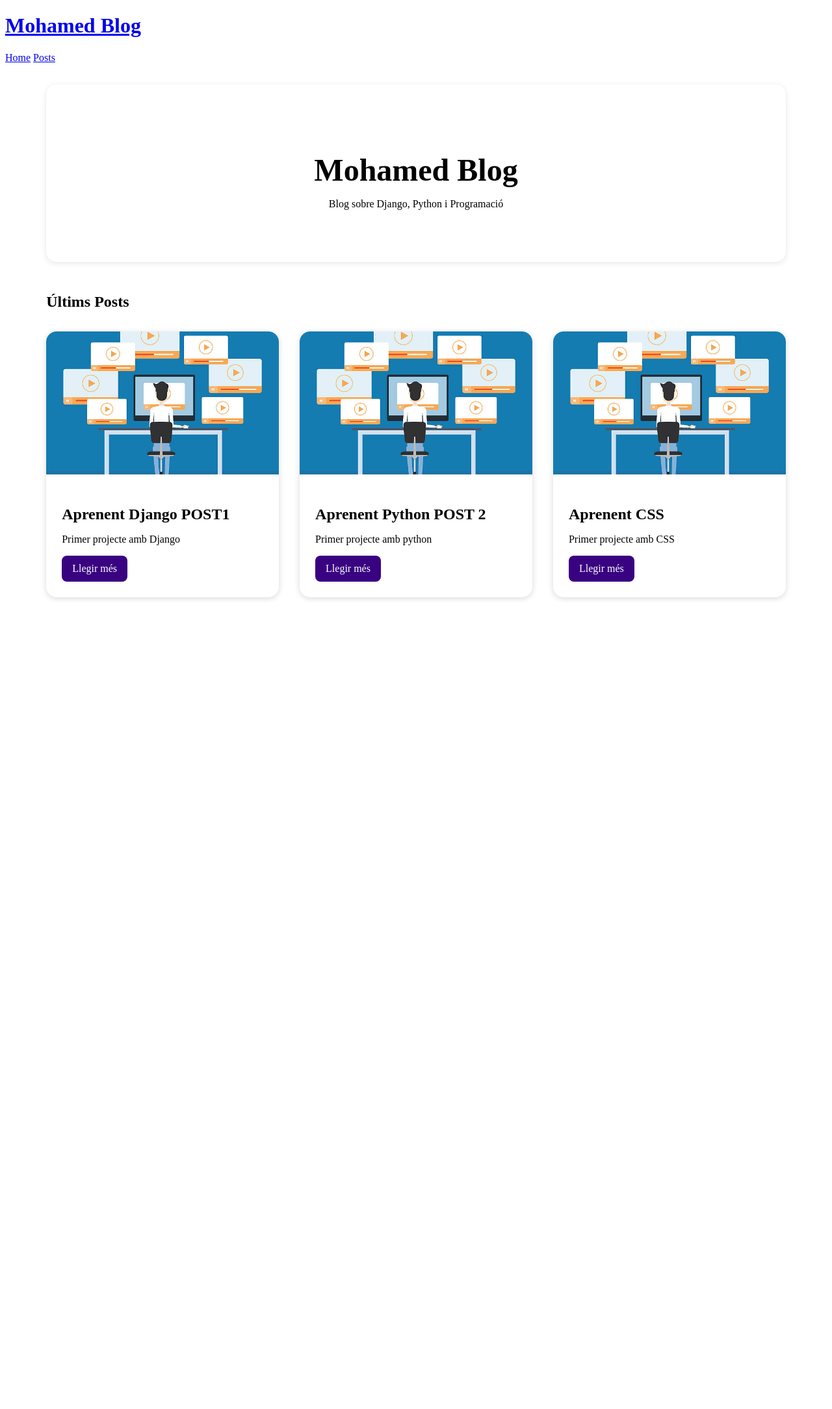
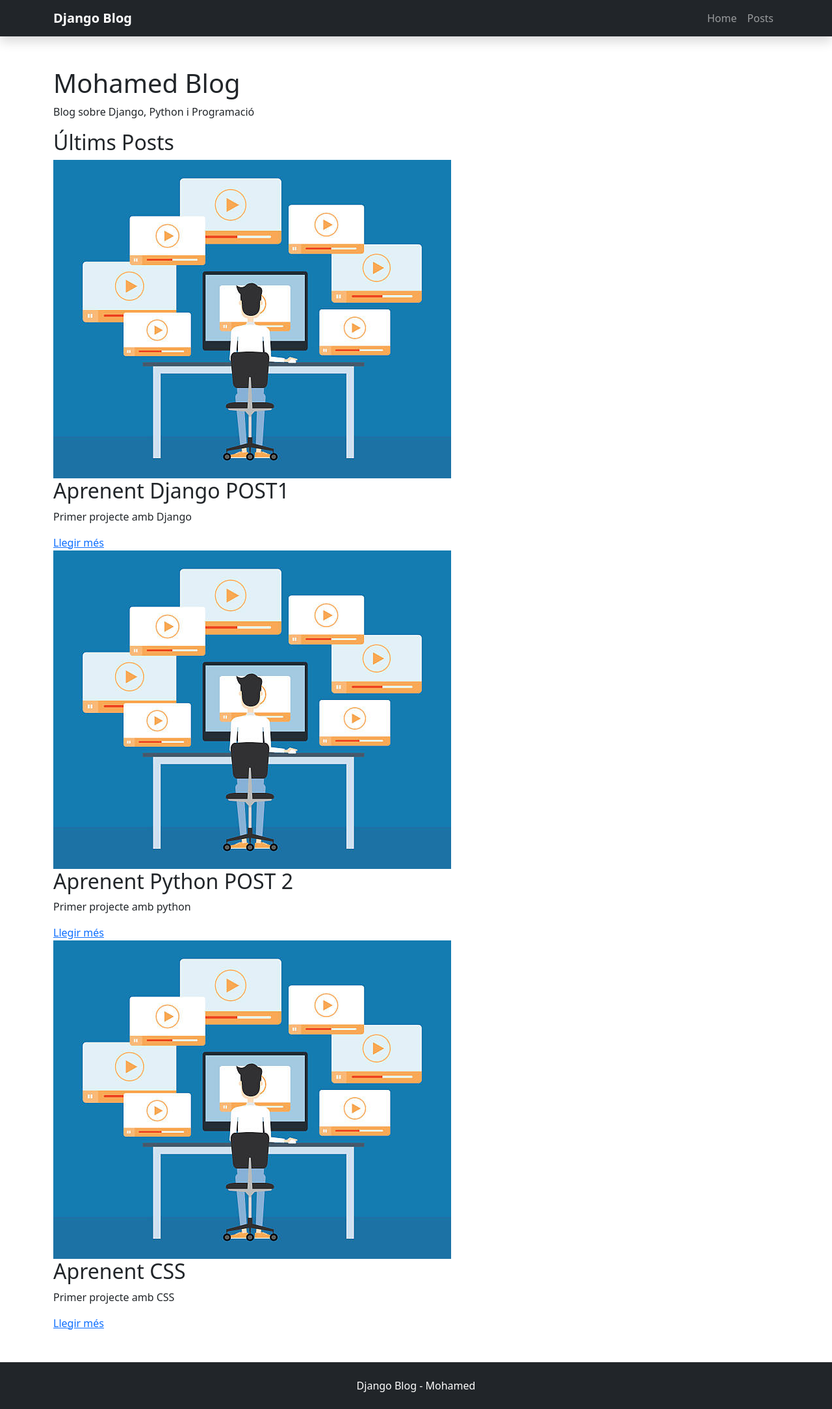
Before and after one commit to mohamedoyauzan/T02_bloc5, a Django app: page / in a window 1280 px wide. Shown: the whole page at 65% size. Before the commit the page ends 923 px from the top, so only its background shows below. Run offline with Django 5.2, Linux system fonts and the light colour scheme; data comes from the database, SQL or seed files in the repository.

Commit message:
actualizacion

```diff
--- a/blog/templates/blog/base.html
+++ b/blog/templates/blog/base.html
@@ -2,30 +2,76 @@
 
 <!DOCTYPE html>
 <html lang="ca">
+
 <head>
+
     <meta charset="UTF-8">
+    <meta name="viewport" content="width=device-width, initial-scale=1.0">
 
-    <link rel="stylesheet" href="{% static 'blog/styles/style.css' %}">
+    <title>{% block title %}Django Blog{% endblock %}</title>
 
-    <title>{% block title %}My Blog{% endblock %}</title>
+    <link href="https://cdn.jsdelivr.net/npm/bootstrap@5.3.3/dist/css/bootstrap.min.css" rel="stylesheet">
+
+    <link rel="stylesheet" href="{% static 'blog/styles.css' %}">
+
 </head>
+
 <body>
 
-    <header id="main-navigation">
+    <nav class="navbar navbar-expand-lg navbar-dark bg-dark shadow">
+        <div class="container">
 
-        <h1>
-            <a href="/">Mohamed Blog</a>
-        </h1>
+            <a class="navbar-brand fw-bold" href="{% url 'starting-page' %}">
+                Django Blog
+            </a>
 
-        <nav>
-            <a href="/">Home</a>
-            <a href="/posts">Posts</a>
-        </nav>
+            <button class="navbar-toggler" type="button" data-bs-toggle="collapse"
+                data-bs-target="#navbarNav">
 
-    </header>
+                <span class="navbar-toggler-icon"></span>
 
-    {% block content %}
-    {% endblock %}
+            </button>
+
+            <div class="collapse navbar-collapse" id="navbarNav">
+
+                <ul class="navbar-nav ms-auto">
+
+                    <li class="nav-item">
+                        <a class="nav-link" href="{% url 'starting-page' %}">
+                            Home
+                        </a>
+                    </li>
+
+                    <li class="nav-item">
+                        <a class="nav-link" href="{% url 'posts-page' %}">
+                            Posts
+                        </a>
+                    </li>
+
+                </ul>
+
+            </div>
+
+        </div>
+    </nav>
+
+    <main class="container mt-5">
+
+        {% block content %}
+        {% endblock %}
+
+    </main>
+
+    <footer class="bg-dark text-white text-center p-4 mt-5">
+
+        <p class="mb-0">
+            Django Blog - Mohamed
+        </p>
+
+    </footer>
+
+    <script src="https://cdn.jsdelivr.net/npm/bootstrap@5.3.3/dist/js/bootstrap.bundle.min.js"></script>
 
 </body>
+
 </html>
```
